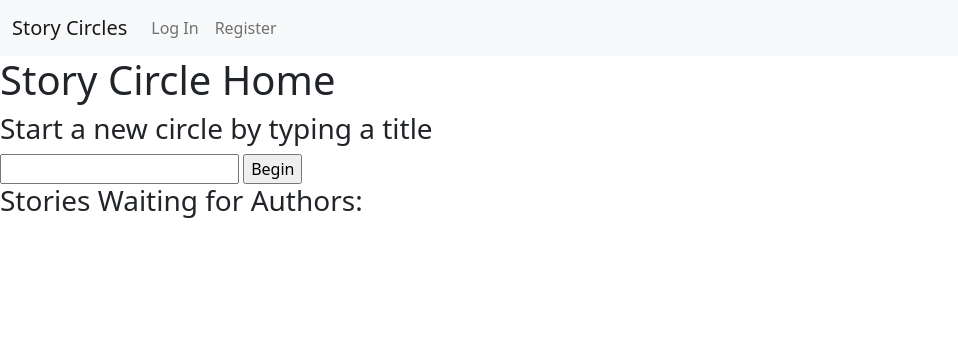
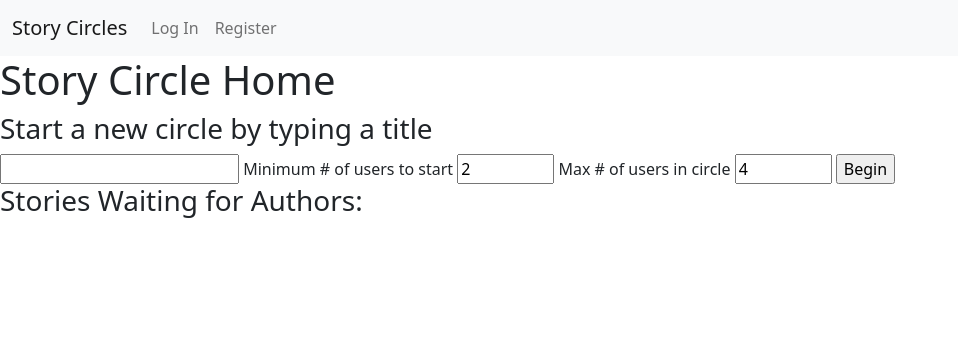
Before and after one commit to NickLowery/StoryCircles, a Django app: template circle/templates/circle/index.html in a window 1280 px wide. Shown: the top 356 px of the page, without its empty margins (0-958 px from the left). Run offline with Django 3.2, Linux system fonts and the light colour scheme; the template is opened without the code that fills it, so the values that code supplies are empty.

Commit message:
Add user count inputs to index page and circle creation logic

```diff
--- a/circle/static/circle/index.js
+++ b/circle/static/circle/index.js
@@ -1,5 +1,7 @@
 const titleInputDom = document.getElementById('title-input');
 const titleSubmitDom = document.getElementById('title-submit');
+const thresholdUserCtInput = document.getElementById('threshold-user-ct-input');
+const maxUserCtInput = document.getElementById('max-user-ct-input');
 const username = JSON.parse(document.getElementById('user-data').textContent);
 
 // Set nav style
@@ -35,11 +37,15 @@ titleInputDom.onkeyup = function(e) {
 
 titleSubmitDom.onclick = function(e) {
   const title = titleInputDom.value;
+  const thresholdUserCt = thresholdUserCtInput.value;
+  const maxUserCt = maxUserCtInput.value;
   titleInputDom.value = '';
   if (title !== "") {
     indexSocket.send(JSON.stringify({
       'type': 'circle_create',
-      'title': title
+      'title': title,
+      'threshold_user_ct': thresholdUserCt,
+      'max_user_ct': maxUserCt
     }));
   }
   else {
--- a/circle/templates/circle/circle.html
+++ b/circle/templates/circle/circle.html
@@ -10,6 +10,11 @@
     </p>
     <input id="word-submit" type="button" value="Go">
     <div id="dev-turn-order"></div>
+    <div id="dev-info">
+        Threshold User Ct: {{ circle.threshold_user_ct }}<br>
+        Max User Ct: {{ circle.max_user_ct }}<br>
+        Circle creation time: {{ circle.creation_time }}
+    </div>
     <div id="story-ending-div">
         <input id="propose-end-button" type="button" value="Propose end">
         <div id="ending-approval-div" style="display: none;">
--- a/circle/templates/circle/index.html
+++ b/circle/templates/circle/index.html
@@ -6,6 +6,10 @@
     </h1>
     <h3>Start a new circle by typing a title</h3>
     <input id="title-input" type="text" size="20">
+    <label for="threshold-user-ct">Minimum # of users to start</label>
+    <input id="threshold-user-ct-input" type="number" name="threshold-user-ct" min="2" max="100" value="2">
+    <label for="max-user-ct">Max # of users in circle</label>
+    <input id="max-user-ct-input" type="number" name="max-user-ct" min ="2" max="100" value="4">
     <input id="title-submit" type="button" value="Begin">
     <h3>Stories Waiting for Authors:</h3>
 
```
Also changed, not shown: circle/consumers.py (+6 -2 lines), circle/models.py (+7 -4 lines), circle/migrations/0003_auto_20210121_0221.py (added), circle/migrations/0004_auto_20210121_0227.py (added), circle/migrations/0005_auto_20210121_0228.py (added), db.sqlite3, 1 other file.
